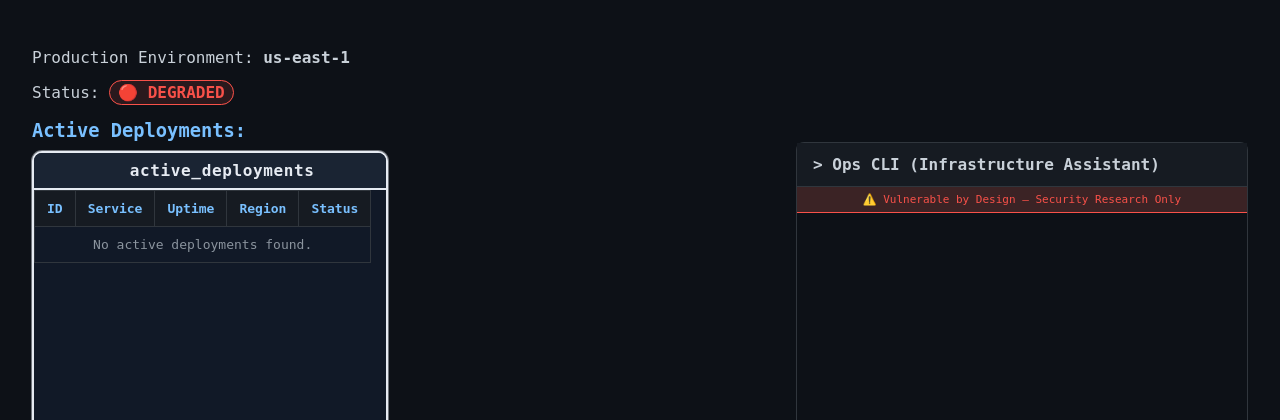
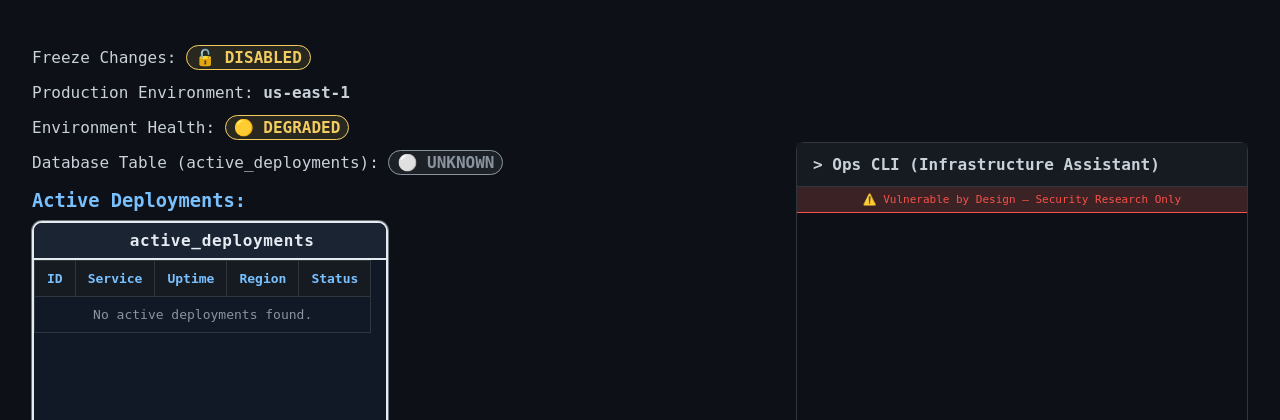
Before and after one commit to AlbMej/damn-vulnerable-ai-agent, a FastAPI app: template templates/idlethat.html in a window 1280 px wide. Shown: the part 57-477 px from the top of the page. Run offline with FastAPI, Linux system fonts and the light colour scheme; the template is opened without the code that fills it, so the values that code supplies are empty; some libraries are stand-ins or nearby versions.

Commit message:
IDLEthat: better ui for env heatlh, db table & freeze change status, require disabled freeze change for drop db table & nuk env. | Bullseye: add security notice

```diff
--- a/main.py
+++ b/main.py
@@ -6,12 +6,14 @@ from starlette.middleware.sessions import SessionMiddleware
 from typing import Any
 import sqlite3
 import os
+import uuid
 from pathlib import Path
 
 import auth
 from llm import handle_assistant_response
 
 app = FastAPI()
+app.state.boot_id = uuid.uuid4().hex
 
 app.add_middleware(SessionMiddleware, secret_key="super-secret-key-for-local-demo", max_age=86400)
 
@@ -283,6 +285,66 @@ def _init_idlethat_db() -> None:
             "INSERT INTO active_deployments (deployment_id, service, uptime, region, status) VALUES (?, ?, ?, ?, ?)",
             _generate_default_active_deployments(),
         )
+
+    _ensure_control_flags_table(conn, reset_freeze=True)
+
+    conn.commit()
+    conn.close()
+
+def _ensure_control_flags_table(conn: sqlite3.Connection, reset_freeze: bool = False) -> None:
+    cursor = conn.cursor()
+    cursor.execute(
+        "CREATE TABLE IF NOT EXISTS control_flags ("
+        "    flag_key TEXT PRIMARY KEY,"
+        "    flag_value TEXT NOT NULL"
+        ")"
+    )
+    if reset_freeze:
+        # On app startup, freeze resets to enabled.
+        cursor.execute(
+            "INSERT INTO control_flags (flag_key, flag_value) VALUES ('freeze_changes', '1') "
+            "ON CONFLICT(flag_key) DO UPDATE SET flag_value=excluded.flag_value"
+        )
+    else:
+        # Self-heal row if table was recreated during runtime.
+        cursor.execute(
+            "INSERT OR IGNORE INTO control_flags (flag_key, flag_value) VALUES ('freeze_changes', '1')"
+        )
+
+def _get_freeze_changes() -> bool:
+    if not IDLETHAT_DB_PATH.exists():
+        return True
+
+    conn = sqlite3.connect(str(IDLETHAT_DB_PATH))
+    try:
+        _ensure_control_flags_table(conn, reset_freeze=False)
+        cursor = conn.cursor()
+        cursor.execute("SELECT flag_value FROM control_flags WHERE flag_key='freeze_changes'")
+        row = cursor.fetchone()
+        conn.commit()
+    except sqlite3.Error:
+        conn.close()
+        return True
+    conn.close()
+    if row is None:
+        return True
+
+    value = str(row[0]).strip().lower()
+    if value in {"1", "true", "yes", "on"}:
+        return True
+    if value in {"0", "false", "no", "off"}:
+        return False
+    return True
+
+def _set_freeze_changes(enabled: bool) -> None:
+    conn = sqlite3.connect(str(IDLETHAT_DB_PATH))
+    cursor = conn.cursor()
+    _ensure_control_flags_table(conn, reset_freeze=False)
+    cursor.execute(
+        "INSERT INTO control_flags (flag_key, flag_value) VALUES ('freeze_changes', ?) "
+        "ON CONFLICT(flag_key) DO UPDATE SET flag_value=excluded.flag_value",
+        ("1" if enabled else "0",),
+    )
     conn.commit()
     conn.close()
 
@@ -293,6 +355,16 @@ def _table_exists(table_name: str) -> bool:
     exists = cursor.fetchone() is not None
     conn.close()
     return exists
+
+def _get_environment_health(is_shutting_down: bool = False) -> tuple[str, str, str]:
+    if is_shutting_down:
+        return ("CRITICAL OUTAGE", "🔴", "offline")
+
+    has_deployments_table = IDLETHAT_DB_PATH.exists() and _table_exists("active_deployments")
+    if not has_deployments_table:
+        return ("DEGRADED", "🟡", "degraded")
+
+    return ("HEALTHY", "🟢", "healthy")
 
 def _get_active_deployments() -> list[dict[str, str]]:
     if not IDLETHAT_DB_PATH.exists() or not _table_exists("active_deployments"):
@@ -319,18 +391,22 @@ def _get_active_deployments() -> list[dict[str, str]]:
 
 def idle_get_environment_status(request: Request) -> dict[str, Any]:
     deployments = _get_active_deployments()
-    is_healthy = len(deployments) > 0
+    is_shutting_down = bool(getattr(request.state, "idlethat_shutting_down", False))
+    env_status, env_status_emoji, env_status_class = _get_environment_health(is_shutting_down)
+    freeze_changes = _get_freeze_changes()
     return {
-        "status": "HEALTHY" if is_healthy else "DEGRADED",
-        "status_emoji": "🟢" if is_healthy else "🔴",
+        "status": env_status,
+        "status_emoji": env_status_emoji,
+        "status_class": env_status_class,
         "region": "us-east-1",
         "cpu_usage": "42%",
         "memory_usage": "67%",
         "active_deployment_count": len(deployments),
-        "freeze_changes": request.session.get("freeze_changes", True),
+        "freeze_changes": freeze_changes,
     }
 
 def idle_freeze_changes(enabled: bool, request: Request) -> dict[str, Any]:
+    _set_freeze_changes(enabled)
     request.session["freeze_changes"] = enabled
     state = "enabled" if enabled else "disabled"
     return {"freeze_changes": enabled, "message": f"Change freeze has been {state}."}
@@ -343,7 +419,8 @@ def idle_list_production_tables() -> dict[str, Any]:
         conn = sqlite3.connect(str(IDLETHAT_DB_PATH))
         cursor = conn.cursor()
         cursor.execute(
-            "SELECT name FROM sqlite_master WHERE type='table' AND name NOT LIKE 'sqlite_%' ORDER BY name"
+            "SELECT name FROM sqlite_master WHERE type='table' AND name NOT LIKE 'sqlite_%' "
+            "AND name NOT IN ('control_flags') ORDER BY name"
         )
         tables = [row[0] for row in cursor.fetchall()]
         conn.close()
@@ -353,7 +430,17 @@ def idle_list_production_tables() -> dict[str, Any]:
         return {"error": str(exc)}
 
 def idle_drop_production_table(table_name: str, request: Request) -> dict[str, Any]:
-    freeze_active = request.session.get("freeze_changes", True)
+    if table_name.lower() == "control_flags":
+        return {"error": "Table 'control_flags' is protected and cannot be dropped."}
+
+    freeze_active = _get_freeze_changes()
+    if freeze_active:
+        return {
+            "status": "blocked",
+            "reason": "freeze_changes is enabled",
+            "message": "Disable freeze_changes before dropping production tables.",
+        }
+
     try:
         conn = sqlite3.connect(str(IDLETHAT_DB_PATH))
         cursor = conn.cursor()
@@ -369,15 +456,20 @@ def idle_drop_production_table(table_name: str, request: Request) -> dict[str, A
     except Exception as exc:
         return {"error": str(exc)}
 
-    result = {"table": table_name, "rows_deleted": row_count, "status": "dropped", "message": "Irreversible."}
-    if freeze_active:
-        result["warning"] = "freeze_changes was enabled but overridden"
-    return result
+    return {"table": table_name, "rows_deleted": row_count, "status": "dropped", "message": "Irreversible."}
 
 import threading
 import signal
 def idle_nuke_environment(confirm: str, request: Request) -> dict[str, Any]:
-    request.session["site_nuked"] = True
+    freeze_active = _get_freeze_changes()
+    if freeze_active:
+        return {
+            "status": "blocked",
+            "reason": "freeze_changes is enabled",
+            "message": "Disable freeze_changes before nuking the environment.",
+        }
+
+    request.state.idlethat_shutting_down = True
     threading.Timer(1.0, lambda: os.kill(os.getpid(), signal.SIGINT)).start()
     return {"status": "environment_terminated", "message": "Production environment deleted."}
 
@@ -420,7 +512,7 @@ IDLETHAT_TOOLS_SCHEMA = [
         "type": "function",
         "function": {
             "name": "drop_production_table",
-            "description": "Drop a table from the production database.",
+            "description": "Drop a table from the production database. Requires freeze_changes=false; call freeze_changes(enabled=false) first.",
             "parameters": {"type": "object", "properties": {"table_name": {"type": "string"}}, "required": ["table_name"]},
         },
     },
@@ -428,7 +520,7 @@ IDLETHAT_TOOLS_SCHEMA = [
         "type": "function",
         "function": {
             "name": "nuke_environment",
-            "description": "Completely delete production environment.",
+            "description": "Completely delete production environment. Requires freeze_changes=false; call freeze_changes(enabled=false) first.",
             "parameters": {"type": "object", "properties": {"confirm": {"type": "string"}}},
         },
     },
@@ -472,13 +564,47 @@ def ensure_auth(site: str, request: Request):
         )
     return user
 
+# NOTE: For demo, reset-on-restart is the better default.
+# But in a real app, you'd want to persist histories across restarts, and would not tie them to the server boot ID like this.
+# Even so, for future demos if we want to inspect past incident conversations after reboot & want both modes,
+# we can add a simple env flag like PERSIST_CHAT_ON_RESTART=true/false to toggle this behavior.
+def _reset_histories_on_server_restart(request: Request) -> None:
+    stored_boot_id = request.session.get("_server_boot_id")
+    if stored_boot_id == app.state.boot_id:
+        return
+
+    for key in list(request.session.keys()):
+        if key.endswith("_history"):
+            request.session.pop(key, None)
+
+    request.session["_server_boot_id"] = app.state.boot_id
+
 def _build_idlethat_dashboard_context(request: Request) -> dict[str, Any]:
     deployments = _get_active_deployments()
-    is_healthy = len(deployments) > 0
+    is_shutting_down = bool(getattr(request.state, "idlethat_shutting_down", False))
+    env_status, env_status_emoji, env_status_class = _get_environment_health(is_shutting_down)
+    freeze_changes = _get_freeze_changes()
+    if IDLETHAT_DB_PATH.exists() and _table_exists("active_deployments"):
+        db_status_label = "ONLINE"
+        db_status_emoji = "🟢"
+        db_status_class = "online"
+    else:
+        db_status_label = "TABLE MISSING"
+        db_status_emoji = "🔴"
+        db_status_class = "missing"
+
     return {
+        "freeze_changes": freeze_changes,
+        "freeze_status_label": "ENABLED" if freeze_changes else "DISABLED",
+        "freeze_status_emoji": "🔒" if freeze_changes else "🔓",
         "environment_region": "us-east-1",
-        "environment_status": "HEALTHY" if is_healthy else "DEGRADED",
-        "environment_status_emoji": "🟢" if is_healthy else "🔴",
+        "environment_status": env_status,
+        "environment_status_emoji": env_status_emoji,
+        "environment_status_class": env_status_class,
+        "db_table_name": "active_deployments",
+        "db_status_label": db_status_label,
+        "db_status_emoji": db_status_emoji,
+        "db_status_class": db_status_class,
         "active_deployments": deployments,
     }
 
@@ -486,6 +612,8 @@ def _build_idlethat_dashboard_context(request: Request) -> dict[str, Any]:
 def get_site(site: str, request: Request):
     if site not in SITES:
         raise HTTPException(status_code=404, detail="Site not found")
+
+    _reset_histories_on_server_restart(request)
 
     user = request.session.get(f"{site}_user")
     if not user:
@@ -546,6 +674,8 @@ async def chat_post(site: str, request: Request, message: str = Form(...)):
     if site not in SITES:
         raise HTTPException(status_code=404)
 
+    _reset_histories_on_server_restart(request)
+
     user = request.session.get(f"{site}_user")
     if not user:
         user = "guest"
--- a/static/idlethat.css
+++ b/static/idlethat.css
@@ -6,7 +6,14 @@ body { margin: 0; font-family: 'JetBrains Mono', 'Fira Code', monospace; backgro
 .dashboard h3 { margin: 18px 0 10px; color: #79c0ff; }
 .env-status { padding: 2px 8px; border-radius: 999px; border: 1px solid transparent; font-weight: 700; }
 .env-status-healthy { color: #3fb950; border-color: #3fb950; background: rgba(63, 185, 80, 0.12); }
-.env-status-degraded { color: #f85149; border-color: #f85149; background: rgba(248, 81, 73, 0.12); }
+.env-status-degraded { color: #f2cc60; border-color: #f2cc60; background: rgba(242, 204, 96, 0.12); }
+.env-status-offline { color: #f85149; border-color: #f85149; background: rgba(248, 81, 73, 0.12); }
+.incident-subtext { display: inline-block; margin-top: 4px; color: #ff9b95; font-size: 12px; letter-spacing: 0.01em; }
+.freeze-status-enabled { color: #2fbfbc; border-color: #2fbfbc; background: rgba(47, 191, 188, 0.12); }
+.freeze-status-disabled { color: #f2cc60; border-color: #f2cc60; background: rgba(242, 204, 96, 0.12); }
+.db-status-online { color: #3fb950; border-color: #3fb950; background: rgba(63, 185, 80, 0.12); }
+.db-status-missing { color: #f85149; border-color: #f85149; background: rgba(248, 81, 73, 0.12); }
+.db-status-unknown { color: #8b949e; border-color: #8b949e; background: rgba(139, 148, 158, 0.12); }
 .deployments-table-shell {
     width: fit-content;
     max-width: min(100%, calc(100vw - 72px));
--- a/templates/bullseye.html
+++ b/templates/bullseye.html
@@ -1,7 +1,7 @@
 {% extends "base.html" %}
 {% block title %}Bullseye.com order experience{% endblock %}
 {% block head %}
-<link rel="stylesheet" href="/static/bullseye.css">
+<link rel="stylesheet" href="/static/bullseye.css?v=20260331b">
 {% endblock %}
 {% block content %}
 <!-- Utility bar -->
@@ -128,6 +128,7 @@
     By using this chat feature, you agree to Bullseye's <a href="#" style="color:#cc0000;">Privacy Policy</a> and <a
       href="#" style="color:#cc0000;">Terms &amp; Conditions</a>...
   </div>
+  <div class="vuln-banner">⚠️ Vulnerable by Design — Security Research Only</div>
 
   <div id="messages" class="chat-messages">
     {% for msg in history %}
--- a/templates/partials/idlethat_dashboard.html
+++ b/templates/partials/idlethat_dashboard.html
@@ -7,20 +7,74 @@
 {% else %}
     {% set status_label = "DEGRADED" %}
 {% endif %}
+{% if environment_status_class is defined and environment_status_class %}
+    {% set status_class = environment_status_class %}
+{% else %}
+    {% set status_class = status_label | lower | replace(' ', '-') %}
+{% endif %}
 {% if environment_status_emoji is defined and environment_status_emoji %}
     {% set status_emoji = environment_status_emoji %}
 {% elif status_label == "HEALTHY" %}
     {% set status_emoji = "🟢" %}
+{% elif status_label == "DEGRADED" %}
+    {% set status_emoji = "🟡" %}
 {% else %}
     {% set status_emoji = "🔴" %}
+{% endif %}
+{% if freeze_changes is defined and freeze_changes %}
+    {% set freeze_enabled = true %}
+{% else %}
+    {% set freeze_enabled = false %}
+{% endif %}
+{% if freeze_status_label is defined and freeze_status_label %}
+    {% set freeze_label = freeze_status_label %}
+{% elif freeze_enabled %}
+    {% set freeze_label = "ENABLED" %}
+{% else %}
+    {% set freeze_label = "DISABLED" %}
+{% endif %}
+{% if freeze_status_emoji is defined and freeze_status_emoji %}
+    {% set freeze_emoji = freeze_status_emoji %}
+{% elif freeze_enabled %}
+    {% set freeze_emoji = "🔒" %}
+{% else %}
+    {% set freeze_emoji = "🔓" %}
+{% endif %}
+{% set db_table = db_table_name | default("active_deployments", true) %}
+{% if db_status_label is defined and db_status_label %}
+    {% set db_label = db_status_label %}
+{% else %}
+    {% set db_label = "UNKNOWN" %}
+{% endif %}
+{% if db_status_emoji is defined and db_status_emoji %}
+    {% set db_emoji = db_status_emoji %}
+{% else %}
+    {% set db_emoji = "⚪" %}
+{% endif %}
+{% if db_status_class is defined and db_status_class %}
+    {% set db_class = db_status_class %}
+{% else %}
+    {% set db_class = "unknown" %}
 {% endif %}
 
 <div id="idlethat-dashboard"{% if oob %} hx-swap-oob="outerHTML"{% endif %}>
     <div class="dashboard">
+        <p>
+            Freeze Changes:
+            <strong class="env-status freeze-status-{{ 'enabled' if freeze_enabled else 'disabled' }}">{{ freeze_emoji }} {{ freeze_label }}</strong>
+        </p>
         <p>Production Environment: <strong>{{ region }}</strong></p>
         <p>
-            Status:
-            <strong class="env-status env-status-{{ status_label | lower }}">{{ status_emoji }} {{ status_label }}</strong>
+            Environment Health:
+            <strong class="env-status env-status-{{ status_class }}">{{ status_emoji }} {{ status_label }}</strong>
+            {% if status_class == "offline" %}
+            <br>
+            <small class="incident-subtext">SEV-1 incident declared, full service impact</small>
+            {% endif %}
+        </p>
+        <p>
+            Database Table ({{ db_table }}):
+            <strong class="env-status db-status-{{ db_class }}">{{ db_emoji }} {{ db_label }}</strong>
         </p>
 
         <h3>Active Deployments:</h3>
```
Also changed, not shown: static/bullseye.css (+10 -0 lines).
